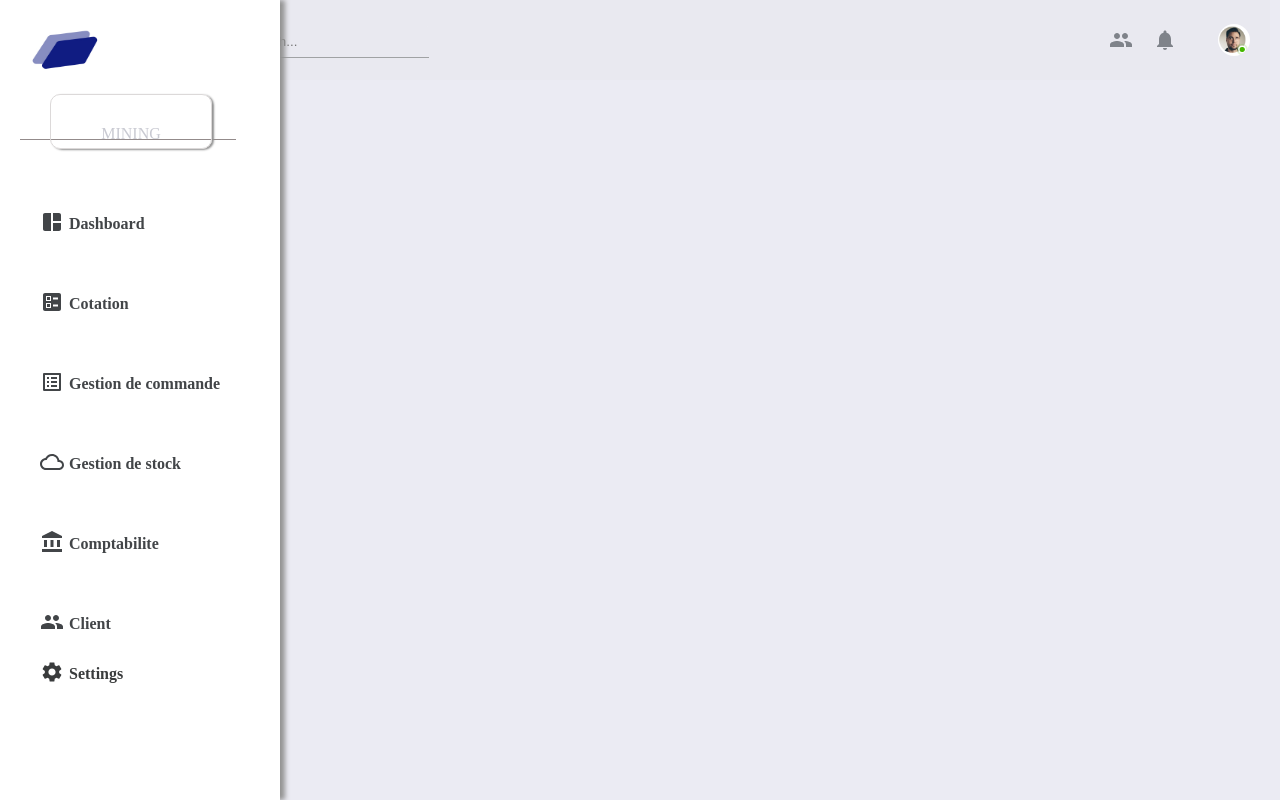
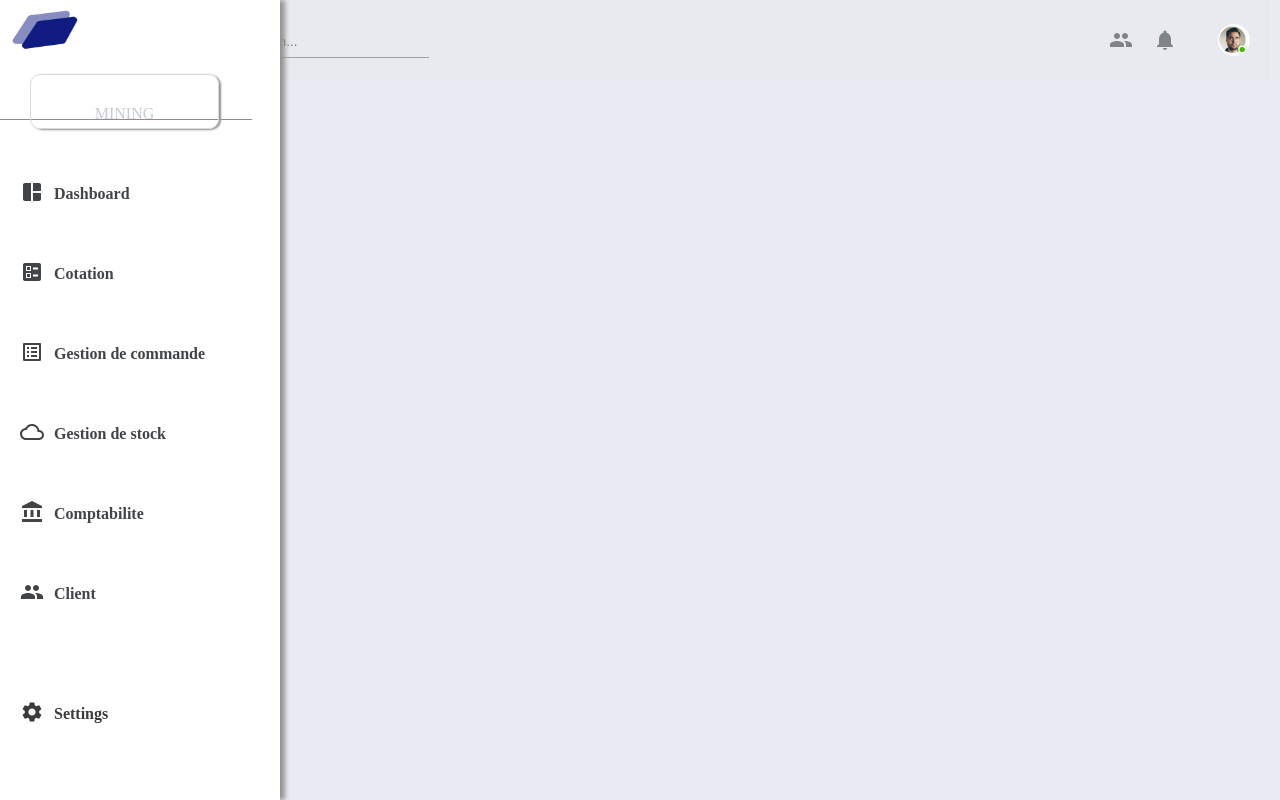
Before and after one commit to MosesKal/miniERP_groupe_5, a React (Create React App) app in the folder frontend/: page / in a window 1280 px wide. Built offline with nearby package versions, Linux system fonts and the light colour scheme.

Commit message:
Améliorez la fonctionnalité de navigation dans la navbar

```diff
--- a/frontend/src/styles/navbar.css
+++ b/frontend/src/styles/navbar.css
@@ -38,6 +38,7 @@
     border-radius: 50%;
     overflow: hidden;
     margin-right: 10px;
+    cursor: pointer;
   }
 
   .navbar-avatar img {
@@ -54,4 +55,5 @@
     height: 24px;
     margin-right: 70px;
     color: rgb(127, 131, 138);
+    cursor: pointer;
   }
--- a/frontend/src/styles/sidebar.css
+++ b/frontend/src/styles/sidebar.css
@@ -1,6 +1,6 @@
 .project-sidebar {
     background-color: #ffffff;
-    padding: 20px;
+    /* padding: 20px; */
     width: 280px;
     position: fixed;
     top: 0;
@@ -32,7 +32,6 @@
 
   .project-menu {
     list-style: none;
-    padding: 20px;
     width: 100%;
     height: 55vh;
   }
@@ -44,11 +43,12 @@
     color: rgb(66, 69, 72);
     font-weight: bold;
     margin-top: 50px;
+    padding: 10px 20px 0px;
     text-decoration: none;
   }
   .project-item:hover {
     width: 100%;
-    height: 40px;
+    height: 45px;
     background-color: rgb(196, 198, 203);
     color: #007bff;
     cursor: pointer;
@@ -56,7 +56,7 @@
   .item{
     width: 90%;
     height: 20px;
-    margin: 5px ;
+    margin: 5px 10px 0px;
     padding: top 1px;
   }
   .project-setting{
@@ -66,3 +66,10 @@
     padding-left: 20px;
     margin-top: 10vh;
   }
+  .project-setting:hover {
+    width: 100%;
+    height: 45px;
+    background-color: rgb(196, 198, 203);
+    color: #007bff;
+    cursor: pointer;
+  }
```
Also changed, not shown: frontend/src/pages/Dashboard.js (added, +27 -0 lines).
